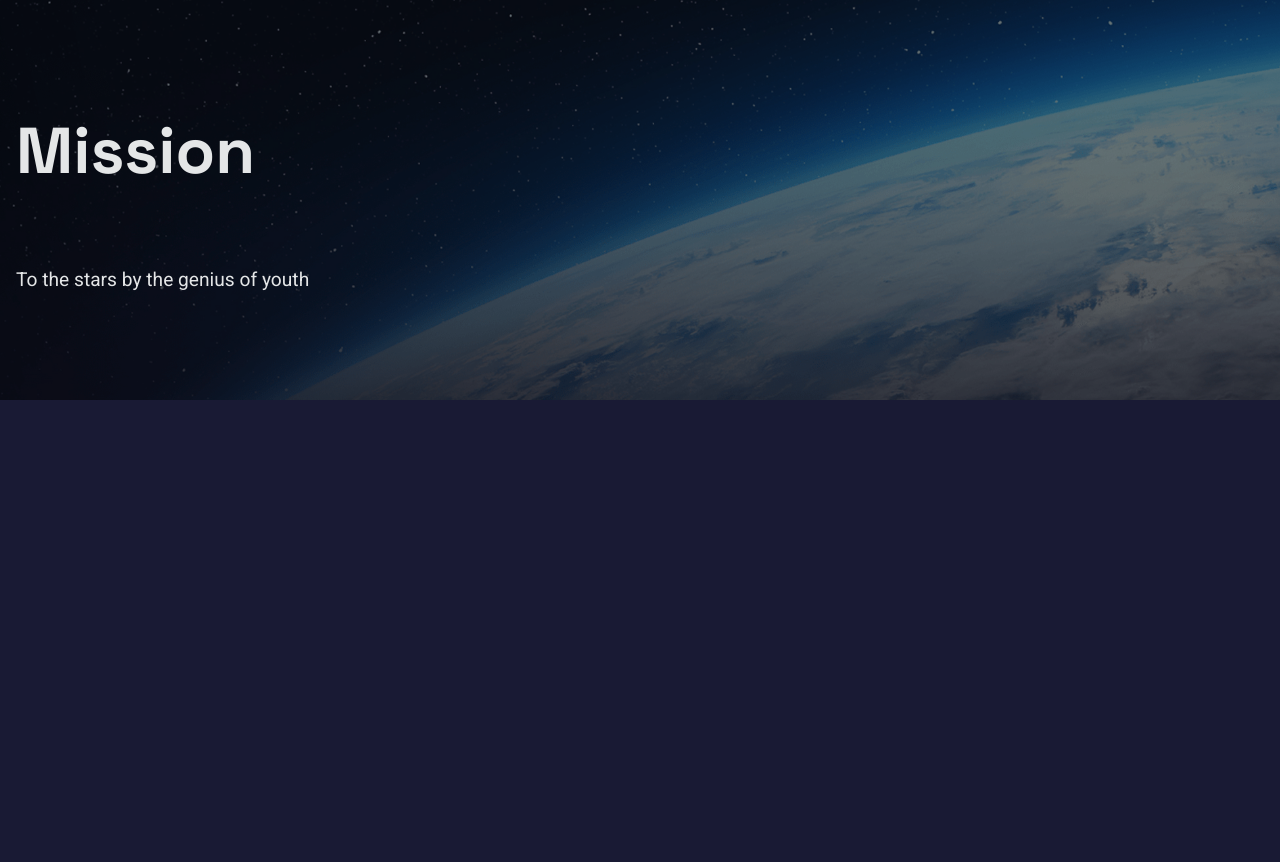
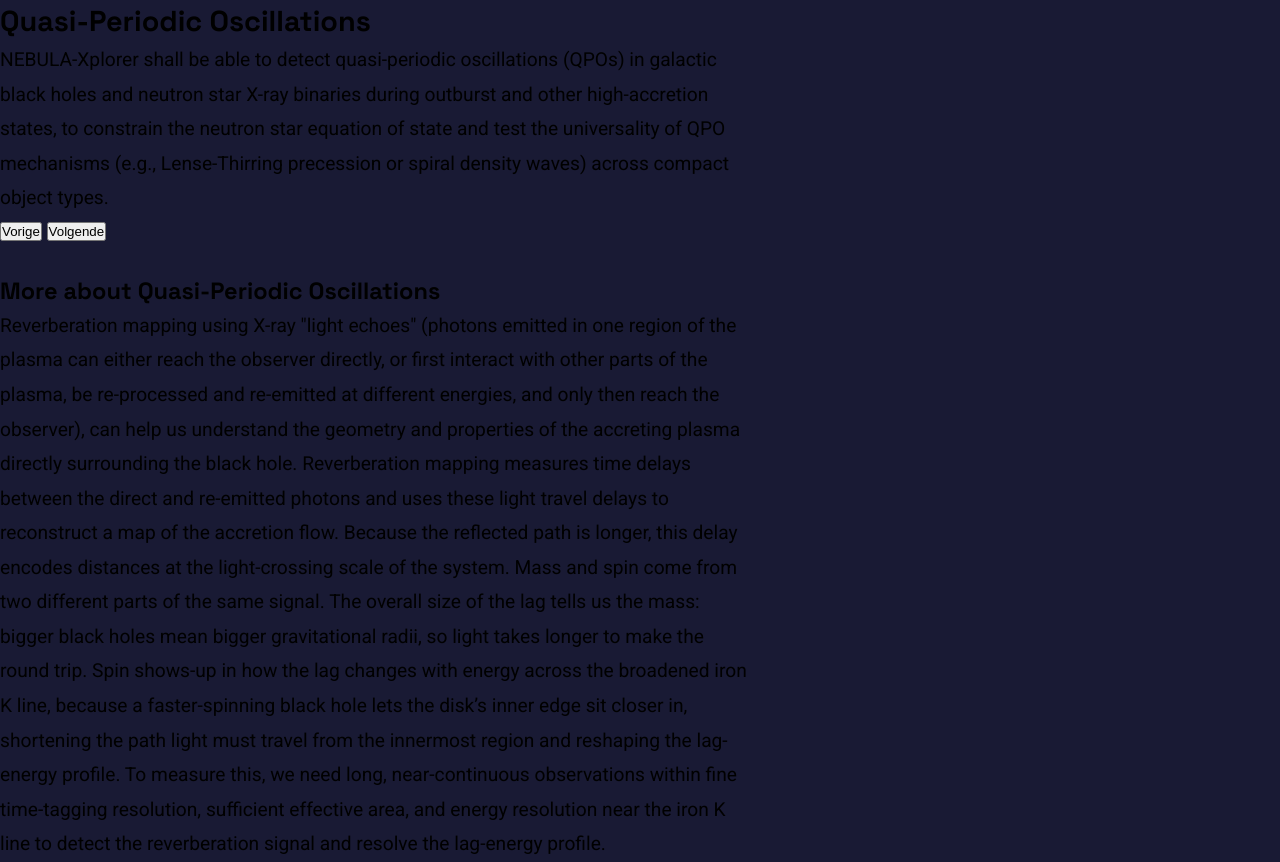
Before and after one commit to fdnd-agency/nebulaxplorer, a SvelteKit app: page / in a window 1280 px wide. Before the commit the page ends 800 px from the top, so only its background shows below. Built offline with nearby package versions, Linux system fonts and the light colour scheme.

Commit message:
feat: base HTML for the science objectives (FeatureShowcase component) #604

```diff
--- /dev/null
+++ b/src/lib/components/organisms/FeatureShowcase.svelte
@@ -0,0 +1,55 @@
+<script>
+</script>
+
+<section>
+  <div class="feature-list">
+    <ul>
+      <li>
+        <h3>Quasi-Periodic Oscillations</h3>
+        <p>
+          NEBULA-Xplorer shall be able to detect quasi-periodic oscillations
+          (QPOs) in galactic black holes and neutron star X-ray binaries during
+          outburst and other high-accretion states, to constrain the neutron
+          star equation of state and test the universality of QPO mechanisms
+          (e.g., Lense-Thirring precession or spiral density waves) across
+          compact object types.
+        </p>
+      </li>
+    </ul>
+
+    <div class="controls">
+      <button>Vorige</button>
+      <button>Volgende</button>
+    </div>
+  </div>
+
+  <div class="feature-content">
+    <img src="" alt="" />
+    <h4>More about Quasi-Periodic Oscillations</h4>
+    <p>
+      Reverberation mapping using X-ray "light echoes" (photons emitted in one
+      region of the plasma can either reach the observer directly, or first
+      interact with other parts of the plasma, be re-processed and re-emitted at
+      different energies, and only then reach the observer), can help us
+      understand the geometry and properties of the accreting plasma directly
+      surrounding the black hole. Reverberation mapping measures time delays
+      between the direct and re-emitted photons and uses these light travel
+      delays to reconstruct a map of the accretion flow. Because the reflected
+      path is longer, this delay encodes distances at the light-crossing scale
+      of the system. Mass and spin come from two different parts of the same
+      signal. The overall size of the lag tells us the mass: bigger black holes
+      mean bigger gravitational radii, so light takes longer to make the round
+      trip. Spin shows-up in how the lag changes with energy across the
+      broadened iron K line, because a faster-spinning black hole lets the
+      disk’s inner edge sit closer in, shortening the path light must travel
+      from the innermost region and reshaping the lag-energy profile. To measure
+      this, we need long, near-continuous observations within fine time-tagging
+      resolution, sufficient effective area, and energy resolution near the iron
+      K line to detect the reverberation signal and resolve the lag-energy
+      profile.
+    </p>
+  </div>
+</section>
+
+<style>
+</style>
--- a/src/routes/+page.svelte
+++ b/src/routes/+page.svelte
@@ -1,14 +1,11 @@
 <script>
   import Hero from "$lib/components/organisms/Hero.svelte";
   import missionImage from "$lib/assets/images/hero-background-01.jpg";
+  import FeatureShowcase from "$lib/components/organisms/FeatureShowcase.svelte";
 </script>
 
 <svelte:head>
   <title>Home - NebulaXPlorer</title>
 </svelte:head>
 
-<Hero
-  title="Mission"
-  text="To the stars by the genius of youth"
-  image={missionImage}
-/>
+<FeatureShowcase />
```
